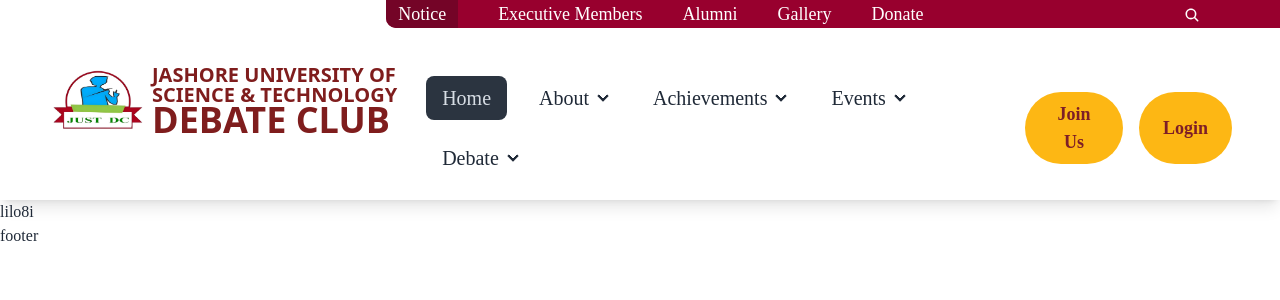
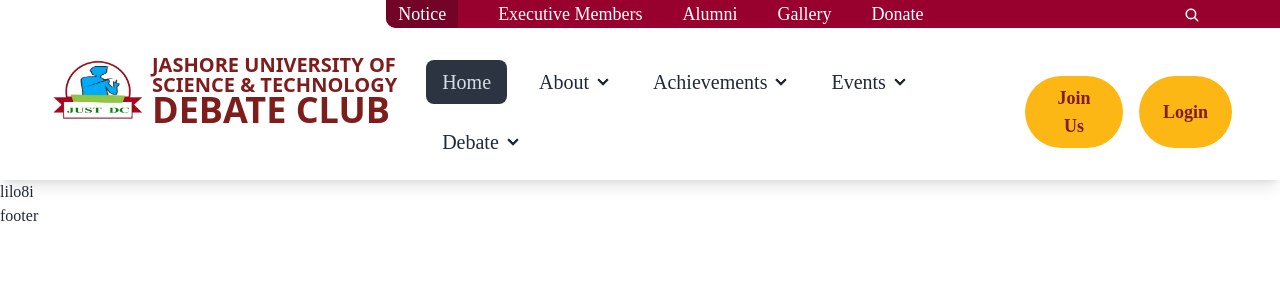
Before and after one commit to SNbappy/justdc-client, a React (Vite) app: page / in a window 1280 px wide. Shown: the top 300 px of the page. Built offline with nearby package versions, Linux system fonts and the light colour scheme.

Commit message:
make vertical width of the navbar smaller

```diff
--- a/package.json
+++ b/package.json
@@ -10,6 +10,9 @@
     "preview": "vite preview"
   },
   "dependencies": {
+    "@emotion/react": "^11.14.0",
+    "@emotion/styled": "^11.14.0",
+    "@mui/material": "^6.4.1",
     "daisyui": "^4.12.23",
     "localforage": "^1.10.0",
     "match-sorter": "^8.0.0",
--- a/src/pages/Shared/Navbar/Navbar.jsx
+++ b/src/pages/Shared/Navbar/Navbar.jsx
@@ -94,7 +94,7 @@ const Navbar = () => {
                 </div>
             </NavLink>
             <div className="grid justify-around">
-                <div className="flex justify-between bg-[#98002e] rounded-bl-[10px] mb-10">
+                <div className="flex justify-between bg-[#98002e] rounded-bl-[10px] mb-6">
                     <div>
                         <ul className="flex gap-10 text-lg font-medium text-white rounded-bl-[10px]">
                             {renderTinyNavOptions()}
@@ -104,7 +104,7 @@ const Navbar = () => {
                         <IoSearch className="mt-[7px] font-black text-white " />
                     </div>
                 </div>
-                <div className="flex items-center justify-between pb-3 pr-12">
+                <div className="flex items-center justify-between pb-2 pr-12">
                     <ul className="gap-4 pl-10 text-xl menu menu-horizontal">
                         {renderLargeNavOptions()}
                     </ul>
```
Also changed, not shown: 1 other file (tests, documents, lock files or other folders).
